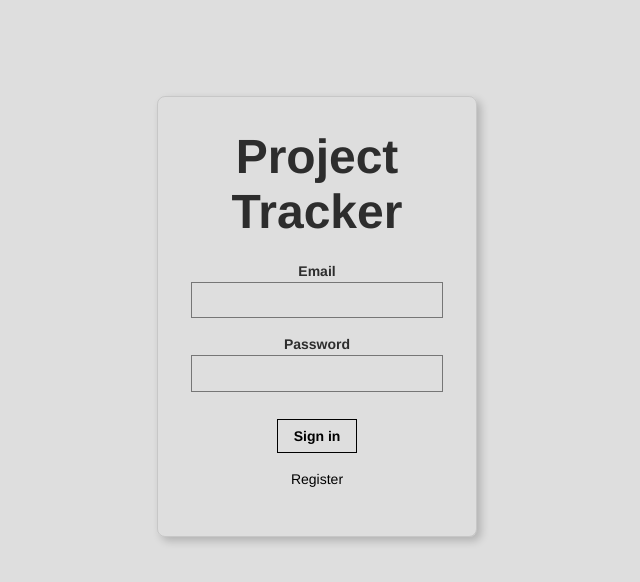
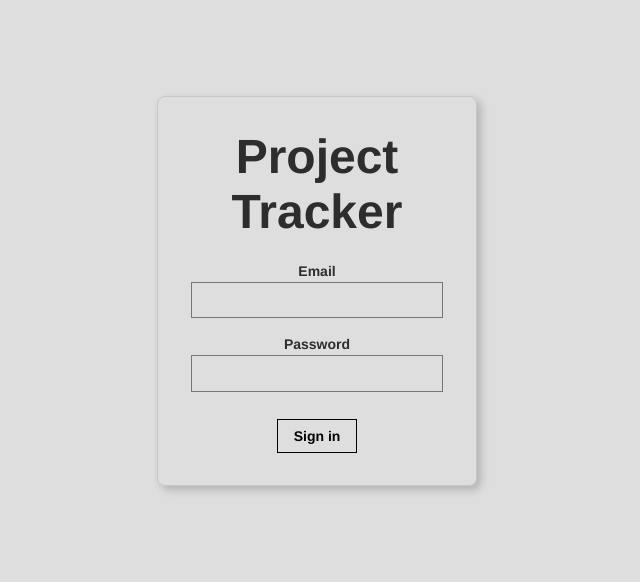
Before and after one commit to m-perez33/Track-A-Dilly, a React (Create React App) app: page / in a window 1280 px wide. Shown: the top 582 px of the page, without its empty margins (323-963 px from the left). Built offline with nearby package versions, Linux system fonts and the light colour scheme.

Commit message:
temp change

```diff
--- a/src/Signin.js
+++ b/src/Signin.js
@@ -166,9 +166,9 @@
                 required
               />
             </div>
-            <div className="lh-copy mt3">
+            {/*<div className="lh-copy mt3">
               <p  onClick={() => onRouteChange('register')} className="f6 link dim black db pointer">Register</p>
-            </div>
+            </div>*/}
           </div>
         </main>
       </article>
```
